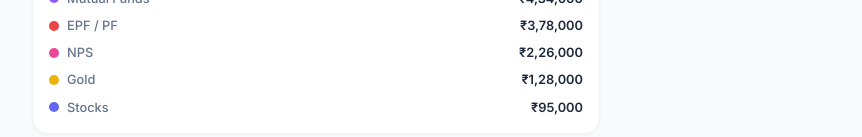
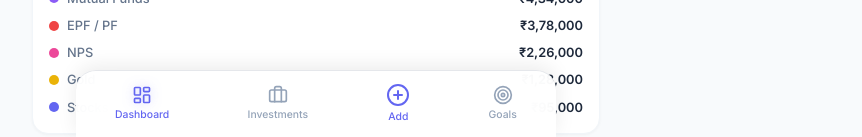
Before and after one commit to mpvineesh/my-money, a React (Vite) app: page / in a window 1280 px wide. Shown: the part 663-800 px from the top of the page, without its empty margins (324-1186 px from the left). Built offline with nearby package versions, Linux system fonts and the light colour scheme; no server answers; sample sign-in values are in the browser's storage.

Commit message:
fix(auth): let BottomNav handle auth visibility; remove invalid hook usage in App.jsx

```diff
--- a/src/App.jsx
+++ b/src/App.jsx
@@ -34,11 +34,7 @@ export default function App() {
                 <Route path="/goals/edit/:id" element={<RequireAuth><GoalForm /></RequireAuth>} />
               </Routes>
             </main>
-            {/** render bottom nav only when user is signed in */}
-            {(() => {
-              const { user } = useAuth();
-              return user ? <BottomNav /> : null;
-            })()}
+            <BottomNav />
           </div>
         </AppProvider>
       </AuthProvider>
--- a/src/components/BottomNav.jsx
+++ b/src/components/BottomNav.jsx
@@ -1,4 +1,5 @@
 import { NavLink } from 'react-router-dom';
+import { useAuth } from '../context/AuthContext';
 import {
   LayoutDashboard,
   Briefcase,
@@ -8,6 +9,8 @@ import {
 import './BottomNav.css';
 
 export default function BottomNav() {
+  const { user } = useAuth();
+  if (!user) return null;
   return (
     <nav className="bottom-nav">
       <NavLink to="/" end className={({ isActive }) => `nav-item ${isActive ? 'active' : ''}`}>
```
